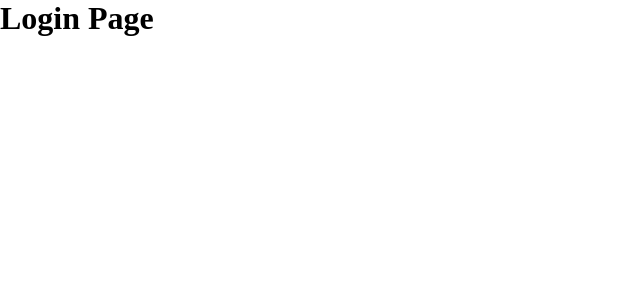
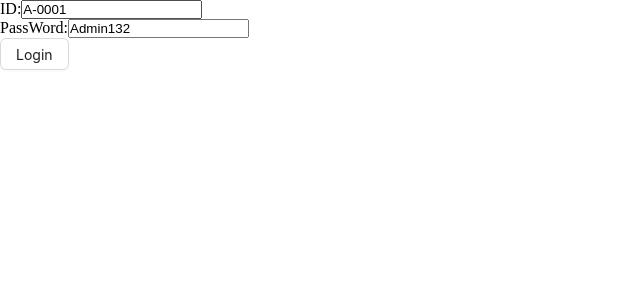
Before and after one commit to Antorkarmokar28/Phunivercity-client, a React (Vite) app: page /login in a window 1280 px wide. Shown: the top 300 px of the page, without its empty margins (0-640 px from the left). Built offline with nearby package versions, Linux system fonts and the light colour scheme.

Commit message:
This project in user accesstoken get and set in redux store done

```diff
--- a/package.json
+++ b/package.json
@@ -12,11 +12,13 @@
   "dependencies": {
     "@reduxjs/toolkit": "^2.5.1",
     "antd": "^5.23.4",
+    "jwt-decode": "^4.0.0",
     "react": "^19.0.0",
     "react-dom": "^19.0.0",
     "react-hook-form": "^7.54.2",
     "react-redux": "^9.2.0",
-    "react-router-dom": "^7.1.5"
+    "react-router-dom": "^7.1.5",
+    "redux-persist": "^6.0.0"
   },
   "devDependencies": {
     "@eslint/js": "^9.19.0",
--- a/src/pages/Login.tsx
+++ b/src/pages/Login.tsx
@@ -1,8 +1,44 @@
+import { Button } from "antd";
+import { useForm } from "react-hook-form";
+import { useLoginMutation } from "../redux/features/auth/authApi";
+import { useAppDispatch } from "../redux/Hooks";
+import { setUser } from "../redux/features/auth/authSlice";
+import { verifyToken } from "../utils/verifyToken";
+
 const Login = () => {
+  const dispatch = useAppDispatch();
+  const { register, handleSubmit } = useForm({
+    defaultValues: {
+      userId: "A-0001",
+      password: "Admin132",
+    },
+  });
+  const [login, { error }] = useLoginMutation();
+
+  const onSubmit = async (data) => {
+    const userInfo = {
+      id: data.userId,
+      password: data.password,
+    };
+    const res = await login(userInfo).unwrap();
+    console.log(res);
+    const user = verifyToken(res.data.accessToken);
+    console.log(user);
+    dispatch(setUser({ user: user, token: res.data.accessToken }));
+  };
+
   return (
-    <div>
-      <h1>Login Page</h1>
-    </div>
+    <form onSubmit={handleSubmit(onSubmit)}>
+      <div>
+        <label htmlFor="id">ID:</label>
+        <input type="text" id="id" {...register("userId")} />
+      </div>
+      <div>
+        <label htmlFor="password">PassWord:</label>
+        <input type="text" id="password" {...register("password")} />
+      </div>
+      <Button htmlType="submit">Login</Button>
+    </form>
   );
 };
 
--- a/src/redux/Store.ts
+++ b/src/redux/Store.ts
@@ -1,9 +1,13 @@
 import { configureStore } from "@reduxjs/toolkit";
 import authReducer from "./features/auth/authSlice";
+import { baseApi } from "./api/baseApi";
 export const store = configureStore({
   reducer: {
+    [baseApi.reducerPath]: baseApi.reducer,
     auth: authReducer,
   },
+  middleware: (getDefaultMiddlewares) =>
+    getDefaultMiddlewares().concat(baseApi.middleware),
 });
 
 // Infer the `RootState` and `AppDispatch` types from the store itself
--- a/src/redux/api/baseApi.ts
+++ b/src/redux/api/baseApi.ts
@@ -2,6 +2,9 @@
 
 export const baseApi = createApi({
   reducerPath: "baseApi",
-  baseQuery: fetchBaseQuery({ baseUrl: "http://localhost:5000/api/v1" }),
+  baseQuery: fetchBaseQuery({
+    baseUrl: "http://localhost:5000/api/v1",
+    credentials: "include",
+  }),
   endpoints: () => ({}),
 });
--- a/src/redux/features/auth/authSlice.ts
+++ b/src/redux/features/auth/authSlice.ts
@@ -18,6 +18,7 @@
       const { user, token } = action.payload;
       state.user = user;
       state.token = token;
+      console.log("state", state.user);
     },
     logout: (state) => {
       state.user = null;
@@ -26,5 +27,5 @@
   },
 });
 
-export const { setUser, logout } = authSlice.actions;
+export const { setUser } = authSlice.actions;
 export default authSlice.reducer;
--- /dev/null
+++ b/src/utils/verifyToken.ts
@@ -0,0 +1,4 @@
+import { jwtDecode } from "jwt-decode";
+export const verifyToken = (token: string) => {
+  return jwtDecode(token);
+};
```
Also changed, not shown: 1 other file (tests, documents, lock files or other folders).
